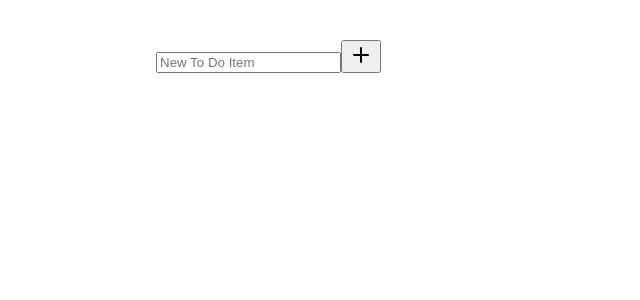
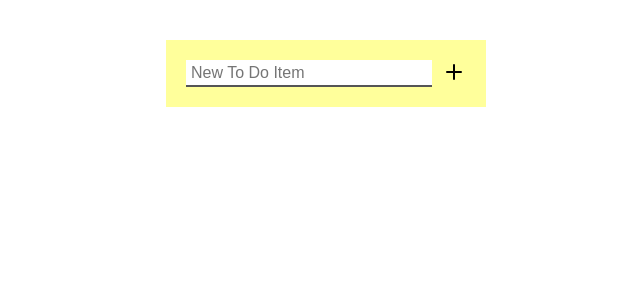
Before and after one commit to dahea/todo, a React (Create React App) app: page / in a window 1280 px wide. Shown: the top 300 px of the page, without its empty margins (314-954 px from the left). Built offline with nearby package versions, Linux system fonts and the light colour scheme.

Commit message:
styles and toggle complete status

```diff
--- a/src/App.css
+++ b/src/App.css
@@ -1,16 +1,64 @@
 .to-do-list {
   margin: 40px auto;
-  max-width: 340px;
-}
+  max-width: 320px;
+  background: #ffff9b;
+  padding: 20px;
+  box-sizing: border-box;
 
-.error input {
-	border-color: #ff0000;
 }
 
 .to-do-list ul li {
 	display: flex;
+	line-height: 24px;
+	margin-bottom: 10px;
+}
+
+.to-do-list ul li .options-wrapper {
+	margin-left: auto;
+	display: flex;
+}
+
+.to-do-list ul li .options-wrapper .option {
+	cursor: pointer;
+	margin-left: 10px;
 }
 
 .to-do-list ul li.complete {
 	text-decoration: line-through;
+	opacity: .5;
 }
+
+.to-do-list ul li.complete .options-wrapper .option.complete{
+	svg {
+		stroke: red;
+	}
+}
+
+.add-item {
+	display: flex;
+}
+
+.add-item input, button {
+	background: none;
+	border: none;
+	padding: 0;
+	margin: 0;
+}
+
+.add-item input {
+	background: #fff;
+	font-size: inherit;
+	flex-grow: 1;
+	border-bottom: 2px solid #555;
+	margin-right: 10px;
+	padding: 0 5px;
+}
+
+.add-item button {
+	margin-left: auto;
+	cursor: pointer;
+}
+
+.add-item.error input {
+	border-color: #ff0000;
+}
--- a/src/App.js
+++ b/src/App.js
@@ -32,7 +32,7 @@ class NewItem extends Component {
 
   render() {
     return (
-      <div className={this.props.hasError && 'error'}>
+      <div className={`add-item ${this.props.hasError && 'error'}`}>
         <input type="text" name="newListItem" placeholder="New To Do Item" value={this.state.value} onChange={this.handleChange} onKeyPress={this.localKeyPress}/>
         <button type="submit" onClick={this.localClickAddButton}><Plus /></button>
       </div>
@@ -88,7 +88,7 @@ class App extends Component {
   }
 
   clickComplete(i) {
-    let updatedItem = {text: this.state.listItems[i].text, complete: true}
+    let updatedItem = {text: this.state.listItems[i].text, complete: !this.state.listItems[i].complete}
     let newListItems = this.state.listItems
     newListItems.splice(i, 1, updatedItem)
     this.setState({listItems: newListItems})
```
Also changed, not shown: 1 other file (tests, documents, lock files or other folders).
